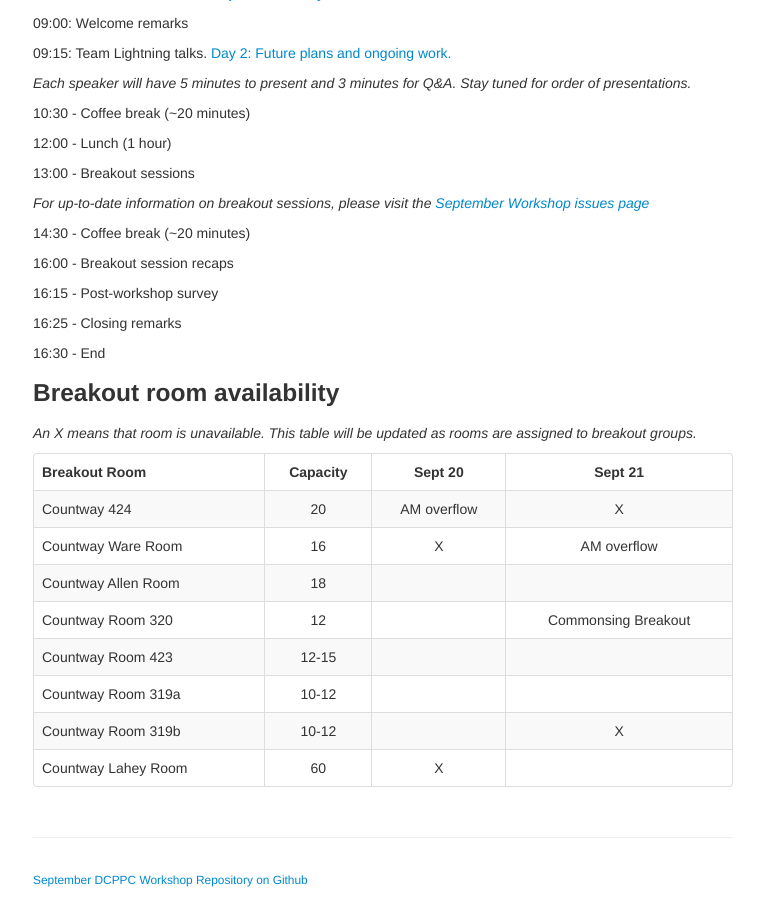
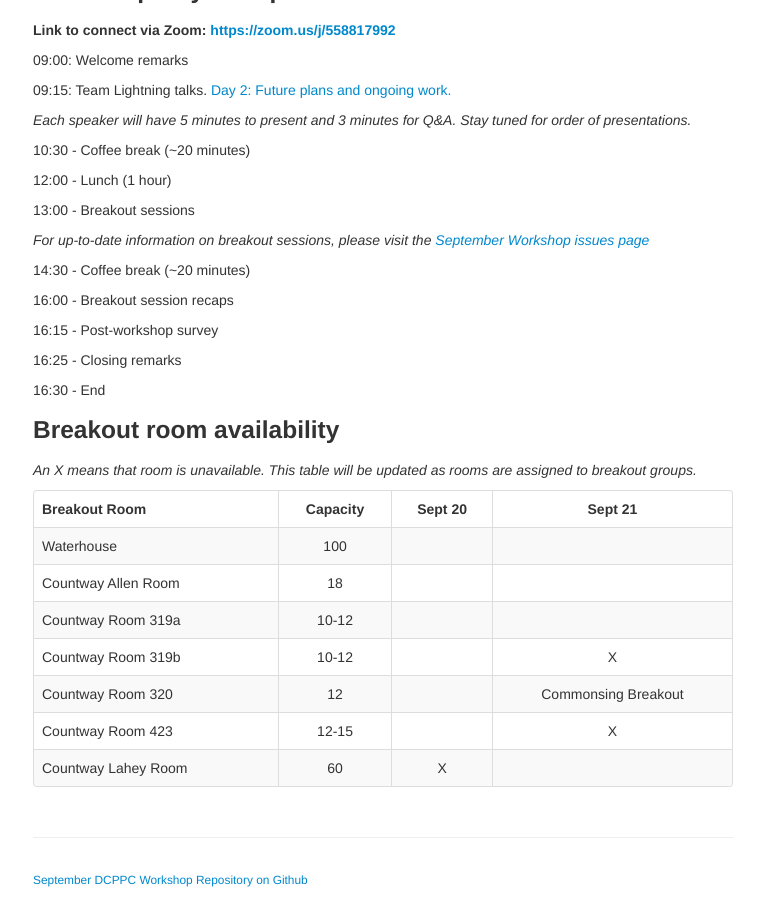
Before and after one commit to dcppc/2018-september-workshop, a Jekyll site: the page built from docs/agenda.md, in a window 1280 px wide and 900 px high, scrolled down 1076 px. Shown: the whole window, without its empty margins (257-1021 px from the left). Built offline with Jekyll 4.4.1, drawn with Linux system fonts in a browser that asks for light colours; some of the changed text lies outside the part shown.

Commit message:
breakout room updates

```diff
--- a/docs/agenda.md
+++ b/docs/agenda.md
@@ -84,11 +85,10 @@ _An X means that room is unavailable. This table will be updated as rooms are as
 
 Breakout Room | Capacity | Sept 20 | Sept 21
 --- | :---: | :---: | :---:
-Countway 424 | 20 | AM overflow | X
-Countway Ware Room | 16 | X | AM overflow
+Waterhouse | 100 |  |
 Countway Allen Room | 18 | |
-Countway Room 320| 12 | | Commonsing Breakout
-Countway Room 423 | 12-15 | |
 Countway Room 319a | 10-12 | |
 Countway Room 319b | 10-12 | | X
+Countway Room 320| 12 | | Commonsing Breakout
+Countway Room 423 | 12-15 | | X
 Countway Lahey Room | 60 | X |
```
Also changed, not shown: other parts of docs/agenda.md (+3 -2 lines).
